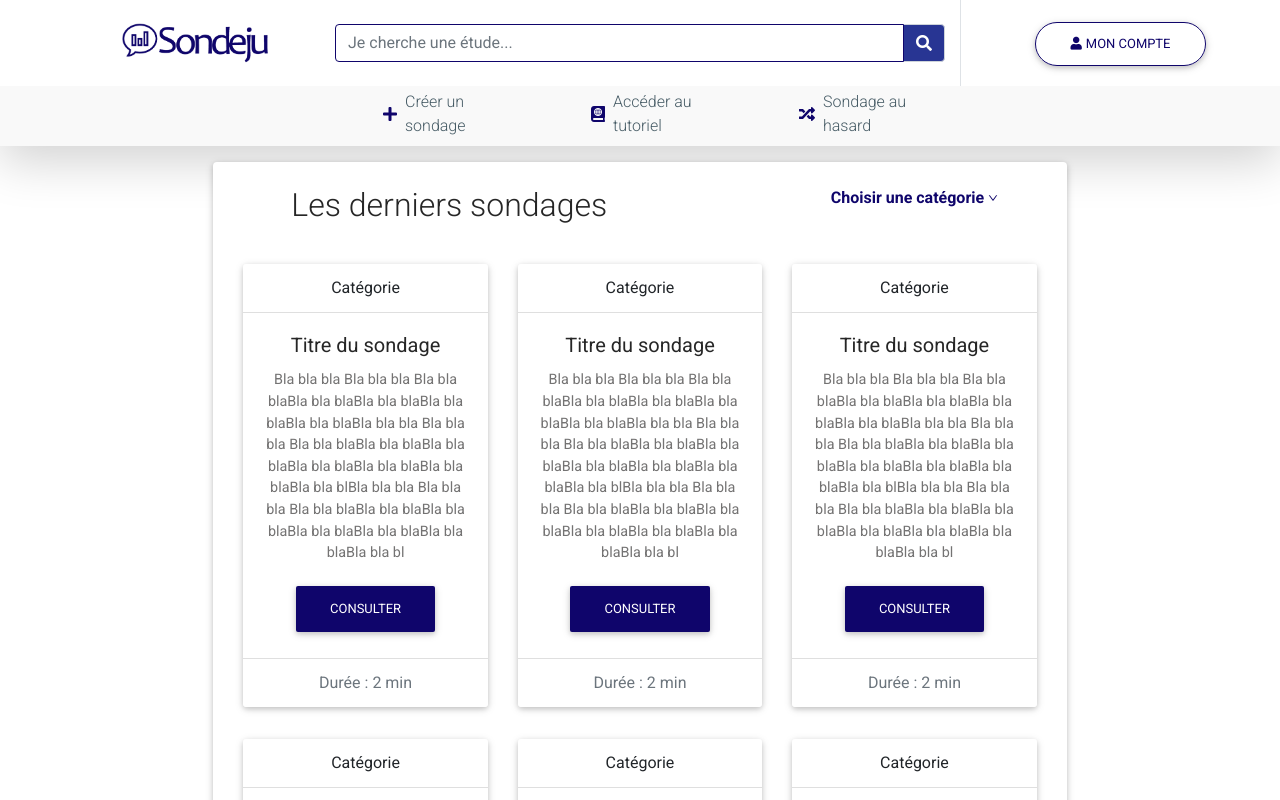
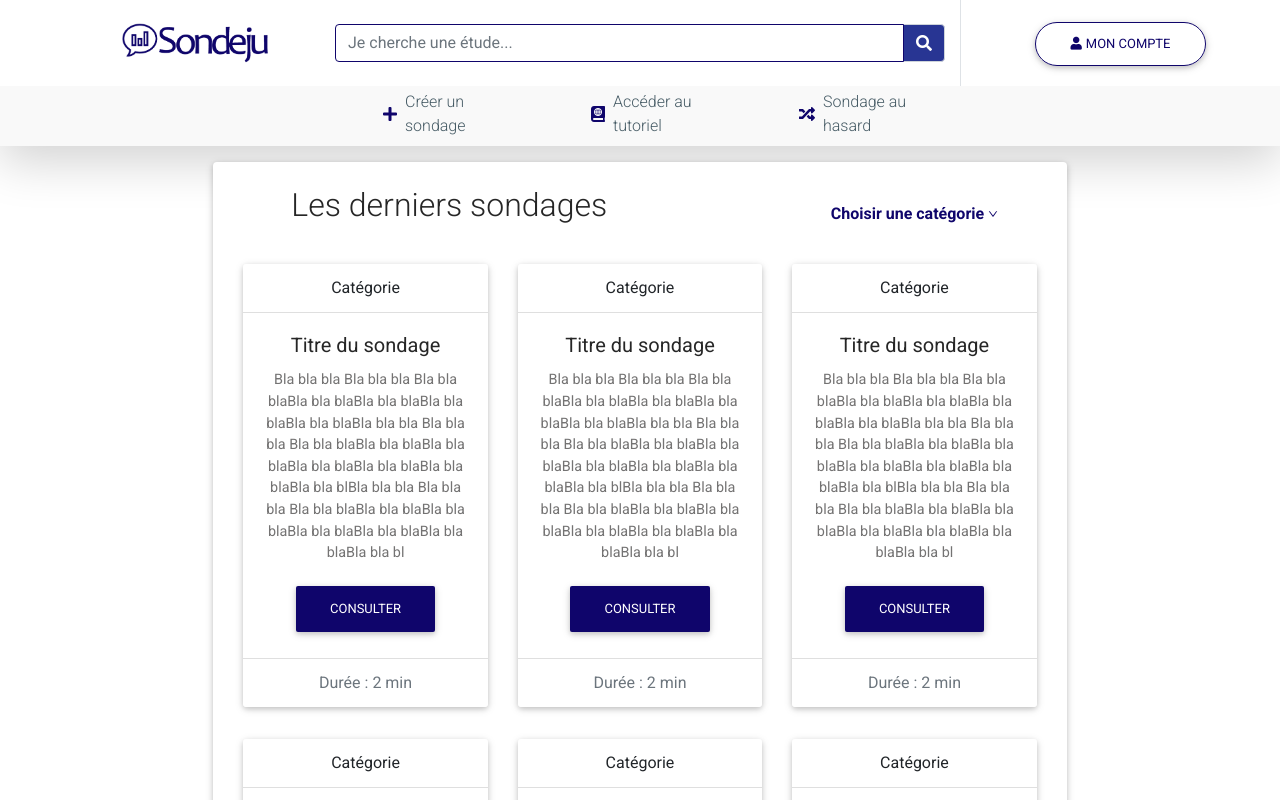
Before and after one commit to Antoine68/sondeju, a React (Create React App) app: page / in a window 1280 px wide. Shown: the top 800 px of the page. Built offline with nearby package versions, Linux system fonts and the light colour scheme.

Commit message:
centrage dropdown

```diff
--- a/src/components/NewsFeed.js
+++ b/src/components/NewsFeed.js
@@ -45,7 +45,7 @@ export default class NewsFeed extends React.Component {
           <div class="col-lg-8">
             <h2 class="ml-5">Les derniers sondages</h2>
           </div>
-          <div class="col-lg-4 col-md-12 text-center">
+          <div class="col-lg-4 col-md-12 text-center mt-3">
             <Dropdown overlay={menu}>
               <a className="ant-dropdown-link font-weight-bold blue-color" onClick={e => e.preventDefault()}>
                 Choisir une catégorie <DownOutlined />
```
